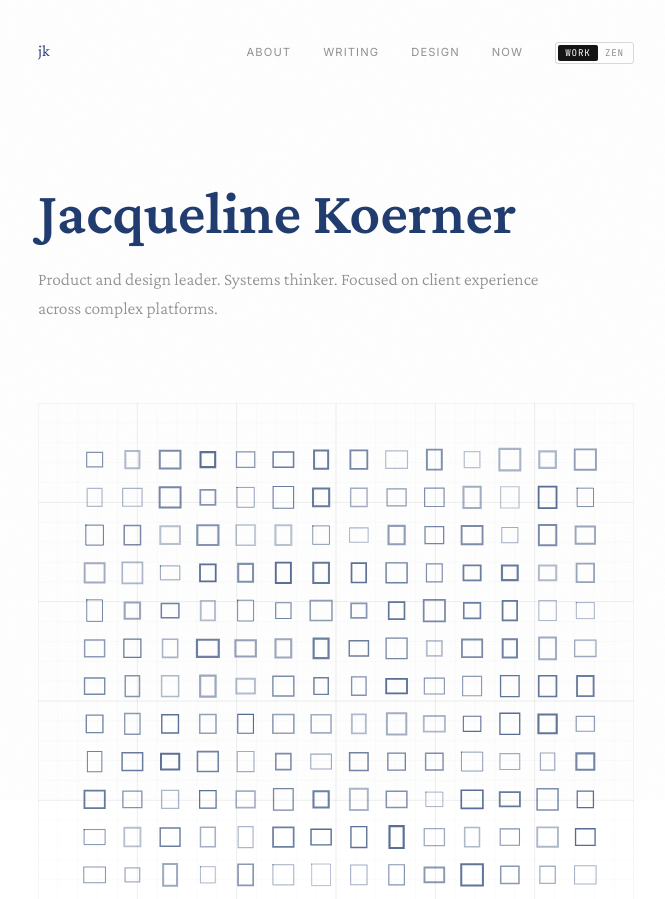
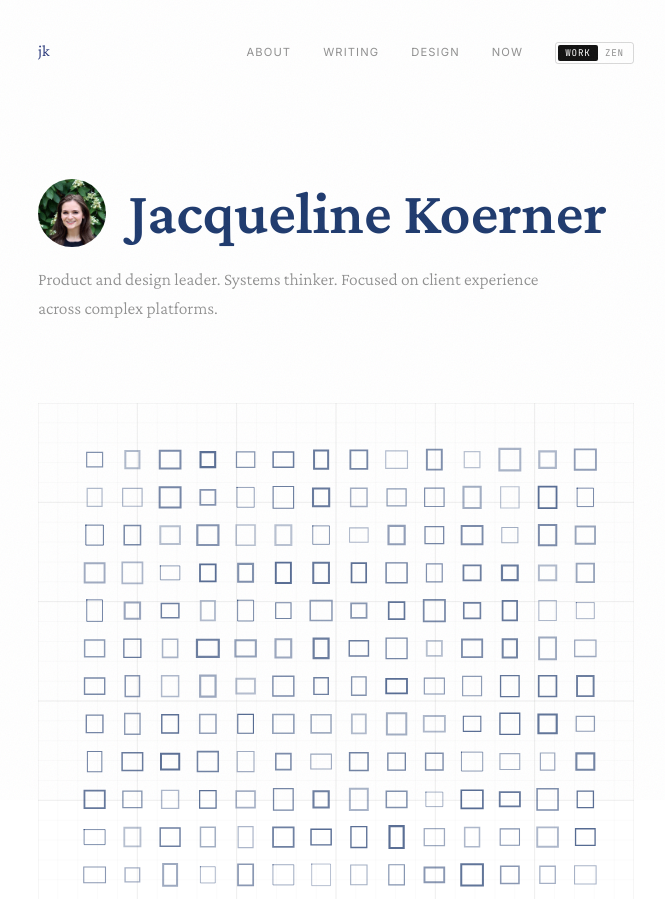
Before and after one commit to koernerjacqueline-stack/jacquelinekoerner.github.io, a plain HTML site: page index.html in a window 1280 px wide. Shown: the top 899 px of the page, without its empty margins (304-969 px from the left). Drawn offline with nearby package versions, Linux system fonts and the light colour scheme; animation ran at ten frames a second; a web font is replaced by a local one.

Commit message:
Add mode-aware headshot circles next to name
Processed and cropped two headshots, face-centered as squares:
- headshot-work.jpg (700×700, professional blazer)
- headshot-zen.jpg (500×500, garden setting)

Updated .hero-photo CSS: object-position center top, opacity transition.

Co-Authored-By: Claude Sonnet 4.6 <noreply@anthropic.com>

```diff
--- a/index.html
+++ b/index.html
@@ -184,9 +184,10 @@
       height: 68px;
       border-radius: 50%;
       object-fit: cover;
-      object-position: center 15%;
+      object-position: center top;
       flex-shrink: 0;
       display: block;
+      transition: opacity 0.18s ease;
     }
     .hero-name {
       font-size: clamp(2rem, 5.5vw, 3.8rem);
```
Also changed, not shown: headshot-work.jpg (added), headshot-zen.jpg (added).
